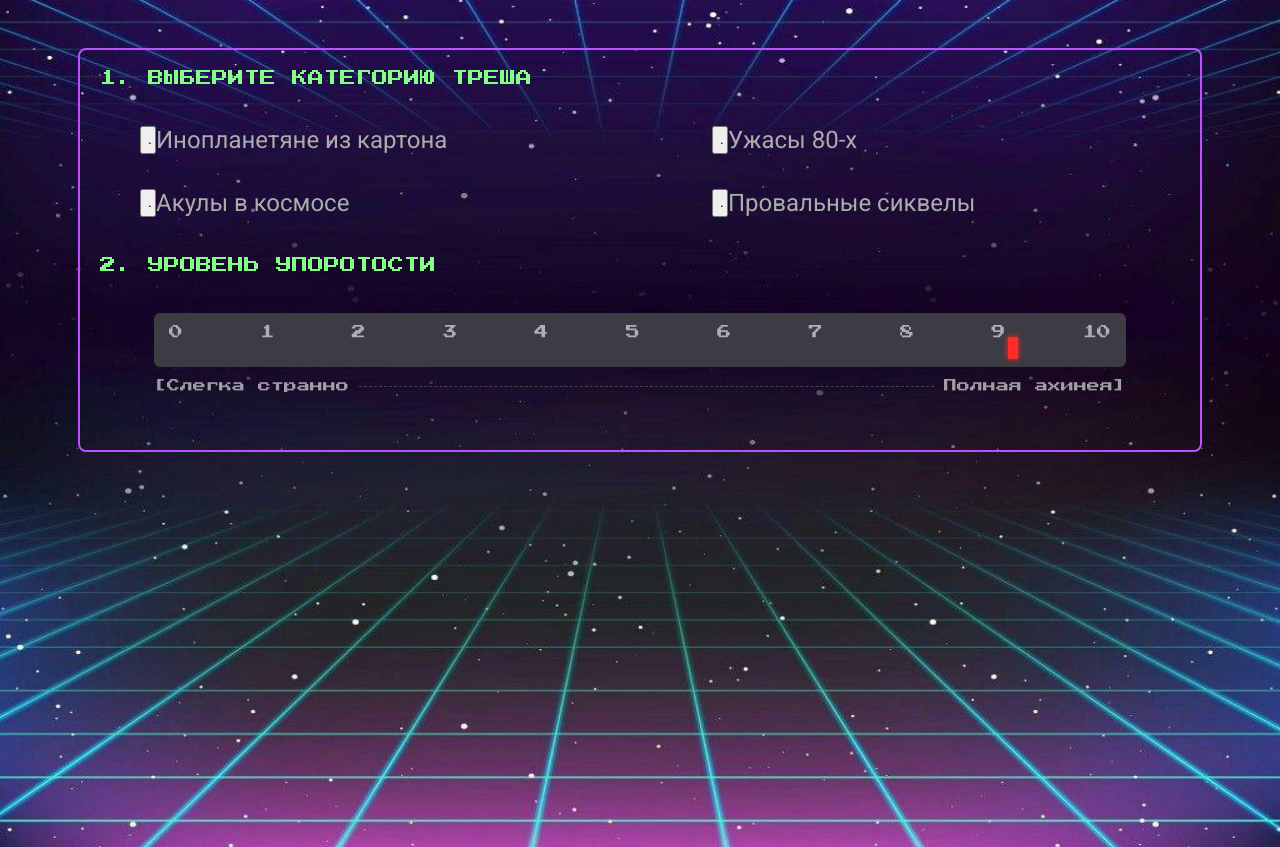
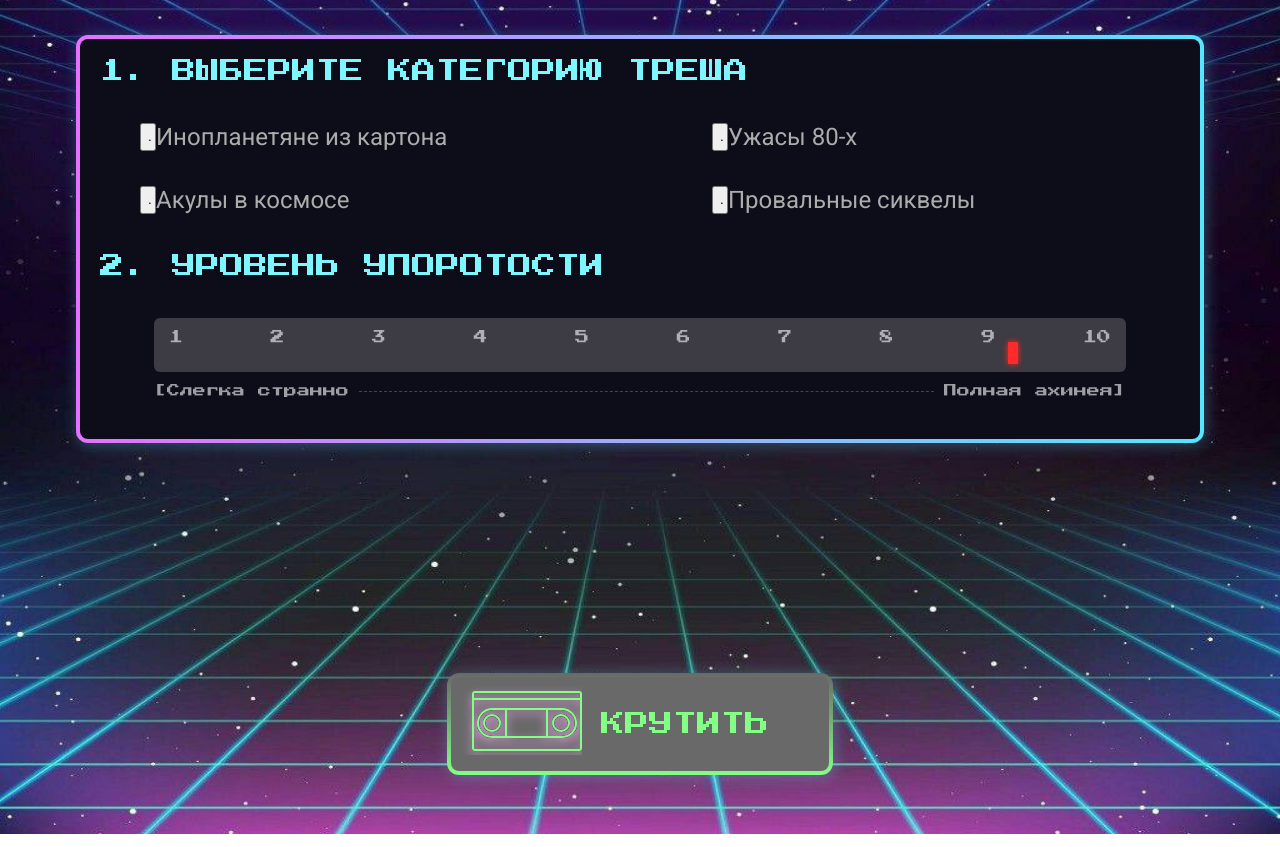
Before and after one commit to PaladinArthas/TRASHFILMS, a plain HTML site: page index.html in a window 1280 px wide. Shown: the part 1368-2215 px from the top of the page. Drawn offline with Linux system fonts and the light colour scheme; a web font is replaced by a local one.

Commit message:
design btn

```diff
--- a/TRASHCINEMAROULETTE.css
+++ b/TRASHCINEMAROULETTE.css
@@ -40,7 +40,10 @@ body{
 }
 .navigation{
     display: flex;
-    margin: 5vh;
+    border: 2px solid black;
+    border-radius: 5px;
+    box-shadow: 1px 1px 10px 10px rgba(131, 255, 133, 0.5);
+    margin: 7vh;
     justify-content: space-around;
 }
 .Ludka{
@@ -50,19 +53,18 @@ body{
 }
 .btn_Ludka{
     font-size: 3vh;
-    color: #83FF85;
+    color: #83ff85;
     border: 2px solid black;
     border-radius: 5px;
-    box-shadow: 10px #83FF85;
+    box-shadow: 5px 5px 10px 10px rgba(131, 255, 133, 0.3);
     border-color: #83FF85;
     font-family: "Press Start 2P", system-ui;
     font-style: normal;
-    width: 250px;
-    height: 40px;
+    padding: 10px 80px;
     display: flex;
     justify-content: center;
     align-items: center;
-    margin-top: 20px;
+    margin-top: 15px;
     margin-bottom: 50px;
     cursor: pointer;
     background-color: transparent;
@@ -71,18 +73,16 @@ body{
     50% { opacity: 0.3; background-color: rgba(255, 255, 0, 0); }
 }
 .btn{
-  font-size: 5vh;
+  font-size: 3vh;
   color: #83FF85;
   border: none;
   font-family: "Press Start 2P", system-ui;
   font-style: normal;
-  width: 270px;
-  height: 65px;
   display: flex;
   justify-content: center;
   align-items: center;
-  margin-top: 20px;
-  margin-bottom: 50px;
+  margin-top: 30px;
+  margin-bottom: 30px;
   cursor: pointer;
   background-color: transparent;
 }
@@ -113,12 +113,19 @@ body{
     width: 135vh;
     height: 45vh;
     padding: 20px;
-    color: #83FF85;
+    color: rgba(125, 246, 255);
     font-family: "Press Start 2P", system-ui;
-    border: 2px solid;
+    font-size: 3vh;
     border-color: #BF50FF;
     padding: 20px;
-    border-radius: 8px;
+    padding: 20px;
+    border-radius: 12px;
+    background: #0d0d1a;
+    border: 4px solid transparent;
+    background-image: linear-gradient(#0d0d1a, #0d0d1a), linear-gradient(90deg, #e770ff, #55e6ff);
+    background-origin: border-box;
+    background-clip: padding-box, border-box;
+    box-shadow: 2px 2px 15px rgba(85, 230, 255, 0.3);
 
 }
 .category_of_trashBlock{
@@ -216,3 +223,32 @@ body{
   margin: 0 10px;
   transform: translateY(-5px);
 }
+
+.btn-position {
+    position: relative;
+    display: flex;
+    justify-self: center;
+    padding-top: 200px;
+}
+
+.btn-roulete {
+    padding: 35px 60px 35px 150px;
+
+    border-radius: 12px;
+    border: 4px solid transparent;
+    background-image: linear-gradient(rgba(105, 105, 105, 1), rgba(105, 105, 105, 1)), linear-gradient(to bottom, rgba(105, 105, 105, 1), rgba(131, 255, 133, 1));
+    background-origin: border-box;
+    background-clip: padding-box, border-box;
+    box-shadow: 2px 2px 15px rgba(85, 230, 255, 0.3);
+}
+
+.btn-roulete::before {
+    content: '';
+    position: absolute;
+    top: 67%;
+    left: 4%;
+    width: 120px;
+    height: 70px;
+    background-image: url(/PngFiles/cassette.svg);
+    background-repeat: no-repeat;
+}
--- a/index.html
+++ b/index.html
@@ -15,14 +15,14 @@
   <body>
 
     <section class="navigation_container">
-      <section class = "navigation">
+      <nav class = "navigation">
         <button onclick="" class="btn">
           Главная страница
         </button>
         <button onclick="" class="btn">
           Категории
         </button>
-      </section>
+      </nav>
     </section>
       <section class="header">
         <section class="Ludka">
@@ -60,8 +60,8 @@
           <div class="slider-box">
 
             <div class="slider-labels">
-              <span>0</span><span>1</span><span>2</span><span>3</span><span>4</span>
-              <span>5</span><span>6</span><span>7</span><span>8</span><span>9</span><span>10</span>
+              <span>1</span><span>2</span><span>3</span><span>4</span><span>5</span>
+              <span>6</span><span>7</span><span>8</span><span>9</span><span>10</span>
             </div>
 
 
@@ -75,11 +75,12 @@
           </div>
         </section>
 
+      </section>
 
       </section>
-
-
-      </section>
+      <div class="btn-position">
+        <button class="btn btn-roulete">КРУТИТЬ</button>
+      </div>
   </section>
   </body>
     </html>
```
Also changed, not shown: PngFiles/Polygon 1.svg (added), PngFiles/cassette.svg (added), PngFiles/play.svg (added), 1 other file.
